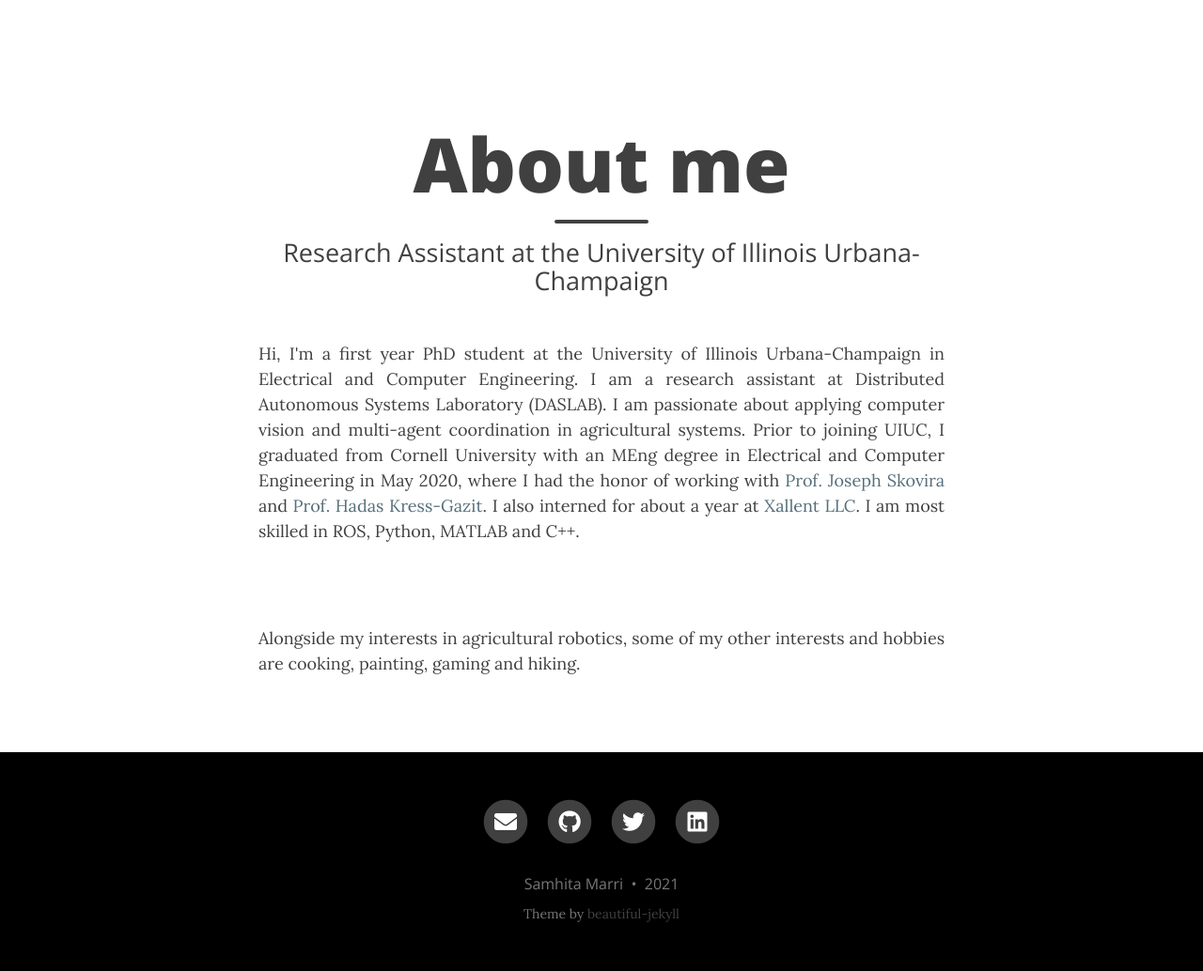
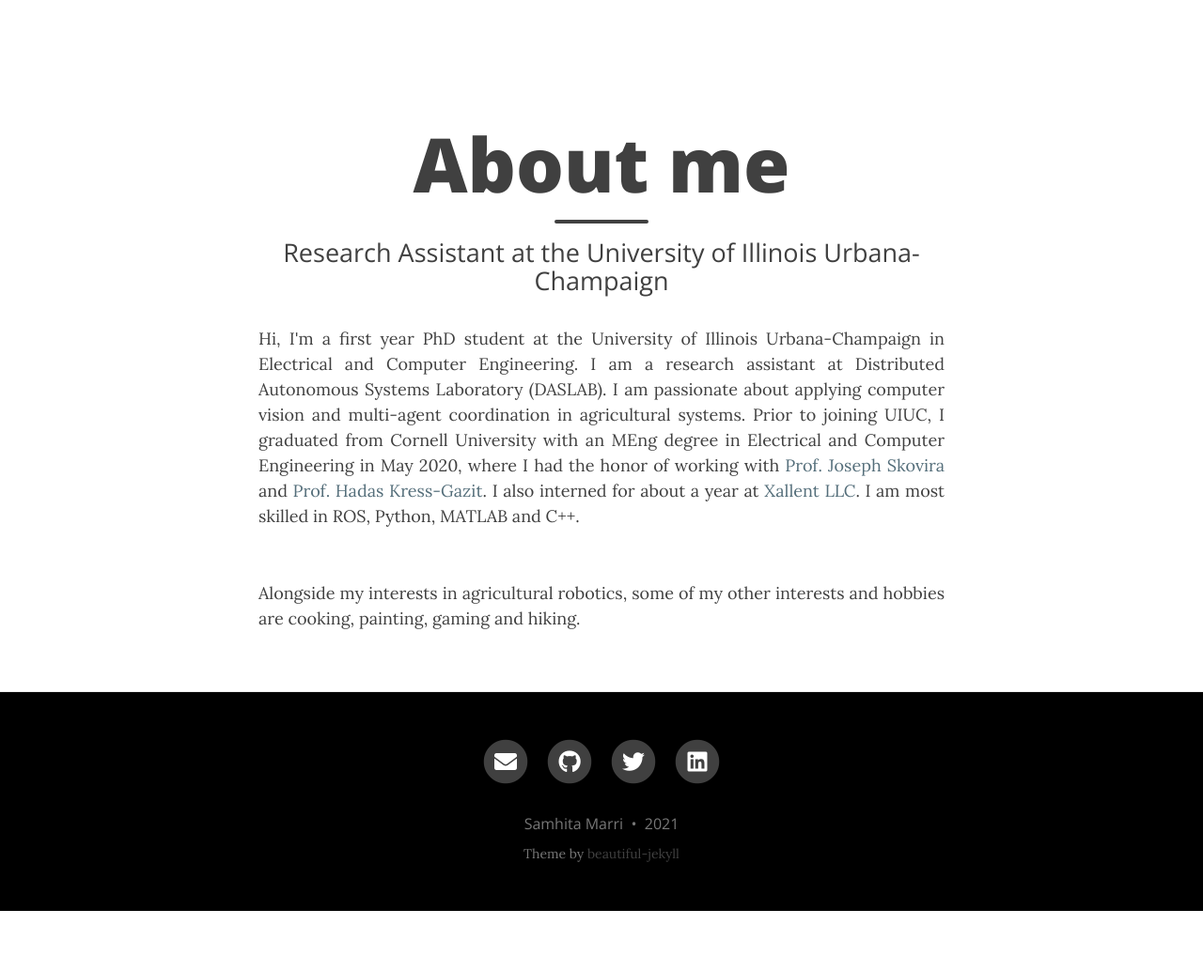
Before and after one commit to samhita-m/samhita-m.github.io, a Jekyll site: the page built from aboutme.md, in a window 1280 px wide. Shown: the whole page at 94% size. Built offline with Jekyll 4.4.1, drawn with Linux system fonts in a browser that asks for light colours; nearby versions of some CDN libraries; after the commit the page ends 970 px from its top, so only the background shows below that.

```diff
--- a/assets/css/main.css
+++ b/assets/css/main.css
@@ -23,7 +23,7 @@
 }
 p {
   line-height: 1.5;
-  margin: 1.875rem 0;
+  margin: 0.875rem 0;
 }
 h1,h2,h3,h4,h5,h6 {
   font-family: 'Open Sans', 'Helvetica Neue', Helvetica, Arial, sans-serif;
```
